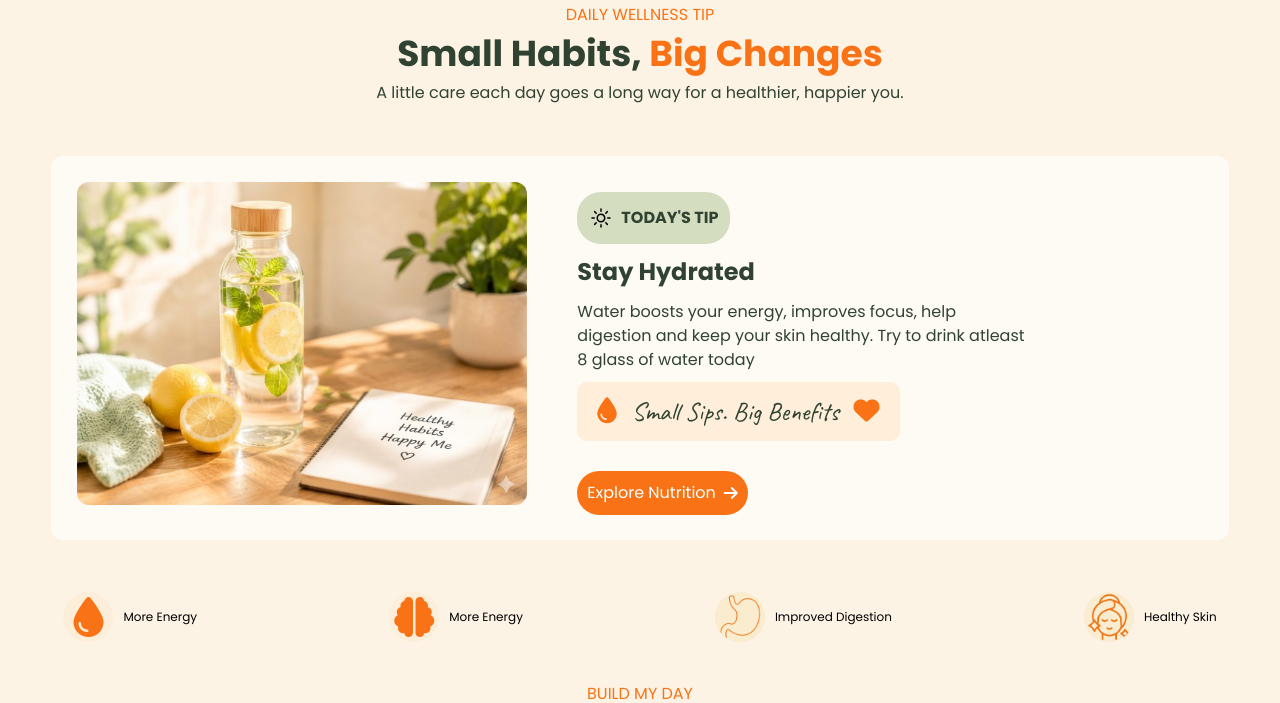
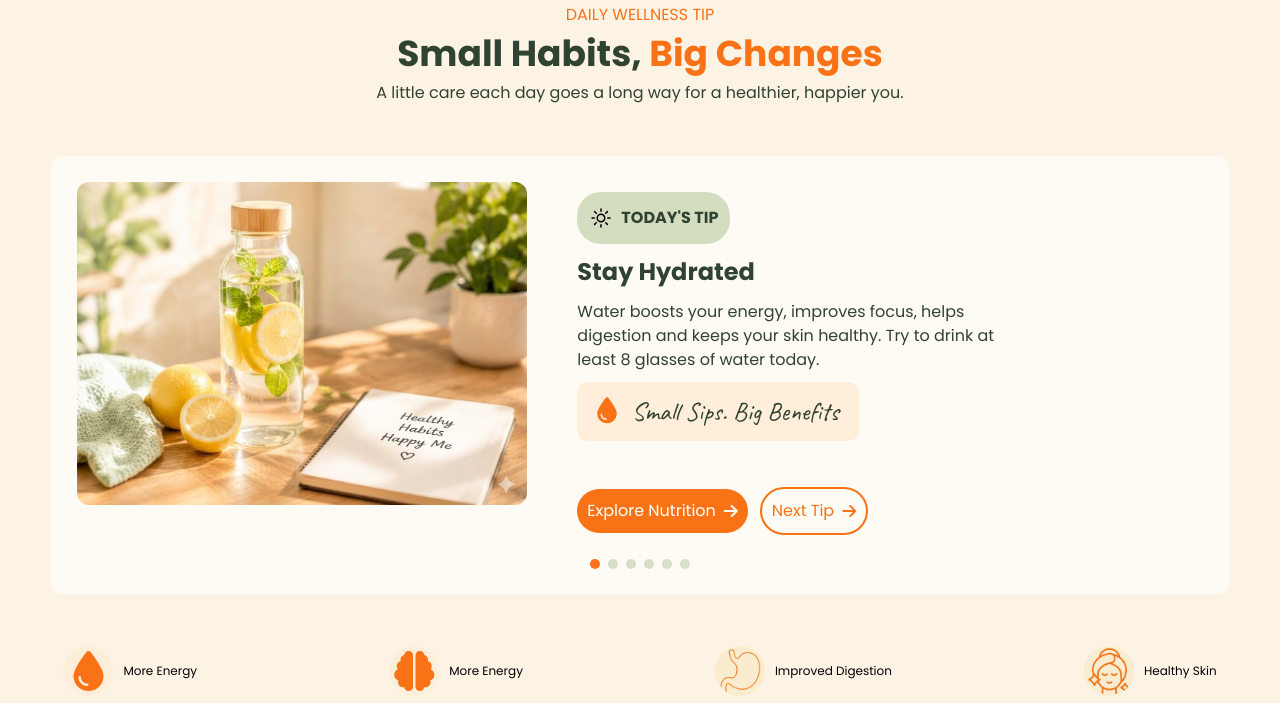
Before and after one commit to hanushadith95-prog/glowfit-website, a website: page index.html in a window 1280 px wide. Shown: the part 1325-2028 px from the top of the page. Drawn offline with nearby package versions, Linux system fonts and the light colour scheme.

Commit message:
update tip

```diff
--- a/index.html
+++ b/index.html
@@ -18,7 +18,7 @@
     <script src="index.js" defer></script>
 </head>
 
-<body class="overflow-x-hidden">
+<body>
     <section class="flex justify-center mt-5">
         <!--Navbar-->
         <nav
@@ -155,9 +155,9 @@
         <div class="wellnessTip">
             <div class="tip">
               <div class="tip__img">
-                    <img src="./images/hydrate.jpg">
+                <img id="tipImage" src="./images/hydrate.jpg" alt="Water bottle with lemon and mint">
               </div>
-                <div class="tip__content">
+              <div class="tip__content" aria-live="polite">
                 <div style="background-color: #d4ddc0;"
                 class="inline-flex gap-2 rounded-3xl bg-green-200 items-center px-3 py-1">
                 <div><svg xmlns="http://www.w3.org/2000/svg" fill="none" viewBox="0 0 24 24" stroke-width="1.5"
@@ -168,17 +168,25 @@
                 </div>
                 <p class="font-bold">TODAY'S TIP</p>
             </div>
-                    <h2>Stay Hydrated</h2>
-                    <p>Water boosts your energy, improves focus,
-                        help digestion and keep your skin healthy. Try to drink atleast 8 glass of water today</p>
-                    <div class="tip__note"><i style="color: #f97316;" class="fa-solid fa-droplet"></i>
-                        <p>Small Sips. Big Benefits</p> <i style="color: #f97316;" class="fa-solid fa-heart"></i>
+                <h2 id="tipTitle">Stay Hydrated</h2>
+                <p id="tipText">Water boosts your energy, improves focus, helps digestion and keeps your skin healthy. Try to drink at least 8 glasses of water today.</p>
+
+                <div class="tip__note">
+                  <i id="tipIcon" style="color:#f97316;" class="fa-solid fa-droplet"></i>
+                  <p id="tipNote">Small Sips. Big Benefits</p>
                 </div>
-                    <a href="./meal-page/meal.html" class="btn inline-flex items-center gap-2 w-fit">
-                        Explore Nutrition <i class="fa-solid fa-arrow-right"></i>
+
+                <div class="flex flex-wrap items-center gap-3 mt-4">
+                  <a id="tipLink" href="./meal-page/meal.html" class="btn inline-flex items-center gap-2 w-fit">
+                    <span id="tipLinkText">Explore Nutrition</span> <i class="fa-solid fa-arrow-right"></i>
                   </a>
+                  <button id="nextTipBtn" type="button" class="btn btn-outline inline-flex items-center gap-2 w-fit">
+                    Next Tip <i class="fa-solid fa-arrow-right"></i>
+                  </button>
                 </div>
               </div>
+            </div>
+            <div id="tipDots" class="flex justify-center gap-2 mt-6" aria-label="Tip position"></div>
           </div>
         <div class="icon__container">
             <div class="icons__container__content">
--- a/index.js
+++ b/index.js
@@ -97,3 +97,102 @@ faqItems.forEach((item) => {
     }
   });
 });
+//tip section
+// 1. tips array
+const tips = [
+  {
+    title: "Stay Hydrated",
+    text: "Water boosts your energy, improves focus, helps digestion and keeps your skin healthy. Try to drink at least 8 glasses of water today.",
+    note: "Small Sips. Big Benefits",
+    image: "./images/hydrate.jpg",
+    link: "./meal-page/meal.html",
+    linkText: "Explore Nutrition",
+  },
+  {
+    title: "Take a Mindful Break",
+    text: "Take a few minutes to pause, breathe deeply, and relax your mind. Even a short mindful break can help you feel calmer and more focused.",
+    note: "Pause. Breathe. Feel Better.",
+    image: "./images/mindful.jpg",
+    link: "quiz.html",
+    linkText: "Explore Mindfulness",
+  },
+  {
+    title: "Keep Your Body Moving",
+    text: "Break up long periods of sitting with short walks or gentle stretches. Small amounts of movement throughout your day count.",
+    note: "Move More. Feel Better.",
+    image: "./images/move.jpg",
+    link: "glowfit-workout-library.html",
+    linkText: "Explore Workouts",
+  },
+  {
+    title: "Eat a Balanced Meal",
+    text: "Build nourishing meals with a variety of vegetables, protein sources, whole grains, and other foods you enjoy.",
+    note: "Nourish Your Body. Fuel Your Day.",
+    image: "./images/meal.jpg",
+    link: "./meal-page/meal.html",
+    linkText: "Explore Nutrition",
+  },
+  {
+    title: "Make Sleep a Priority",
+    text: "Try to maintain a consistent sleep schedule and create a relaxing bedtime routine to support your rest and recovery.",
+    note: "Rest Well. Rise Strong.",
+    image: "./images/sleep.jpg",
+    link: "quiz.html",
+    linkText: "Explore Wellness",
+  },
+  {
+    title: "Enjoy Some Time Outdoors",
+    text: "When practical, spend a little time outside enjoying fresh air and natural daylight. Choose a comfortable time and protect yourself from excessive sun exposure.",
+    note: "Step Outside. Refresh Your Mind.",
+    image: "./images/outdoors.jpg",
+    link: "quiz.html",
+    linkText: "Explore Wellness",
+  },
+];
+
+// 2. select elements
+const tipImage = document.getElementById("tipImage");
+const tipTitle = document.getElementById("tipTitle");
+const tipText = document.getElementById("tipText");
+const tipNote = document.getElementById("tipNote");
+const tipLink = document.getElementById("tipLink");
+const tipLinkText = document.getElementById("tipLinkText");
+const nextTipBtn = document.getElementById("nextTipBtn");
+const tipDots = document.getElementById("tipDots");
+
+let currentIndex = 0;
+
+// 3. show one tip
+function showTip(index) {
+  const tip = tips[index];
+  tipImage.src = tip.image;
+  tipImage.alt = tip.title;
+  tipTitle.textContent = tip.title;
+  tipText.textContent = tip.text;
+  tipNote.textContent = tip.note;
+  tipLink.href = tip.link;
+  tipLinkText.textContent = tip.linkText;
+  Array.from(tipDots.children).forEach((dot, i) => {
+    dot.classList.toggle("active", i === index);
+  });
+}
+
+// 4. build the dots
+tips.forEach((_, i) => {
+  const dot = document.createElement("button");
+  dot.type = "button";
+  dot.setAttribute("aria-label", `Show tip ${i + 1}`);
+  dot.addEventListener("click", () => {
+    currentIndex = i;
+    showTip(i);
+  });
+  tipDots.appendChild(dot);
+});
+
+// 5. Next Tip button and first tip
+nextTipBtn.addEventListener("click", () => {
+  currentIndex = (currentIndex + 1) % tips.length;
+  showTip(currentIndex);
+});
+
+showTip(currentIndex);
--- a/style.css
+++ b/style.css
@@ -178,6 +178,30 @@ body {
 .tip__note p{
     font-size: 26px;
     color: #304332;
+}
+.btn {
+    border: 2px solid var(--orange);
+}
+.btn-outline {
+    background-color: transparent;
+    color: #f97316;
+    border: 2px solid #f97316;
+}
+.btn-outline:hover {
+    background-color: #FFEFDA;
+}
+#tipDots button {
+    width: 10px;
+    height: 10px;
+    padding: 0;
+    border: 0;
+    border-radius: 9999px;
+    background-color: #d9dec8;
+    cursor: pointer;
+    transition: background-color 0.3s ease;
+}
+#tipDots button.active {
+    background-color: #f97316;
 }
 .icon__container{
     display: flex;
```
Lines whose indentation alone changed are shown as unchanged.
